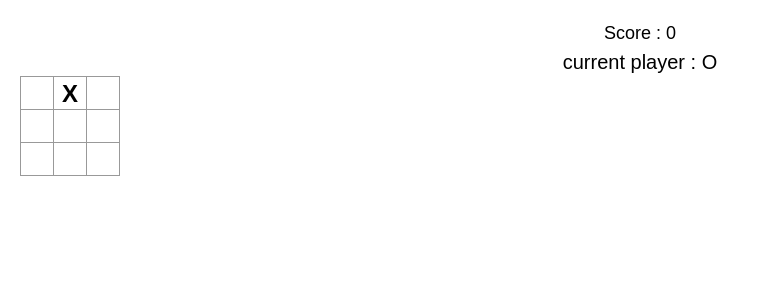
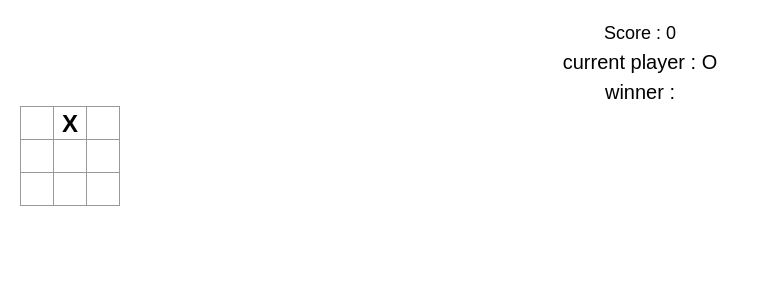
Before and after one commit to h2s0/tictactoe, a React (Vite) app: page / in a window 1280 px wide. Shown: the top 300 px of the page, without its empty margins (0-760 px from the left). Built offline with nearby package versions, Linux system fonts and the light colour scheme.

Commit message:
✨ 승리자 구별 후 점수 추가

```diff
--- a/src/components/Board.jsx
+++ b/src/components/Board.jsx
@@ -8,6 +8,8 @@ function Board() {
   const [squares, setSquares] = useState(Array(9).fill(null));
   // 현재 차례 상태 관리
   const [currentPlayer, setCurrentPlayer] = useState('X');
+  // 승리자 관리
+  const [winner, setWinner] = useState('');
   // 점수 상태 관리
   const [score, setScore] = useState(0);
 
@@ -61,11 +63,22 @@ function Board() {
       if ( squares[a]
           && squares[a] === squares[b] && squares[a] === squares[c]
       ) {
+        setWinner(squares[a]);
         return squares[a];
       }
     }
     return null;
   }
+
+  useEffect(() => {
+    if (winner === 'O') {
+      setScore(+1);
+    } else if (winner === 'X') {
+      setScore(-1);
+    } else {
+      setScore(score)
+    }
+  }, [winner])
 
   return(
     <>
@@ -73,6 +86,7 @@ function Board() {
         <h3>Score : {score}</h3>
         {score === 9999 && <h2>Congratulations!</h2>}
         <h2>current player : {currentPlayer}</h2>
+        <h2>winner : {winner}</h2>
       </div>
       <section>
         <div className='board-row'> {[0,1,2].map( i => <Square key={i} value={squares[i]} onClick={() => handleClick(i)} />)} </div>
```
